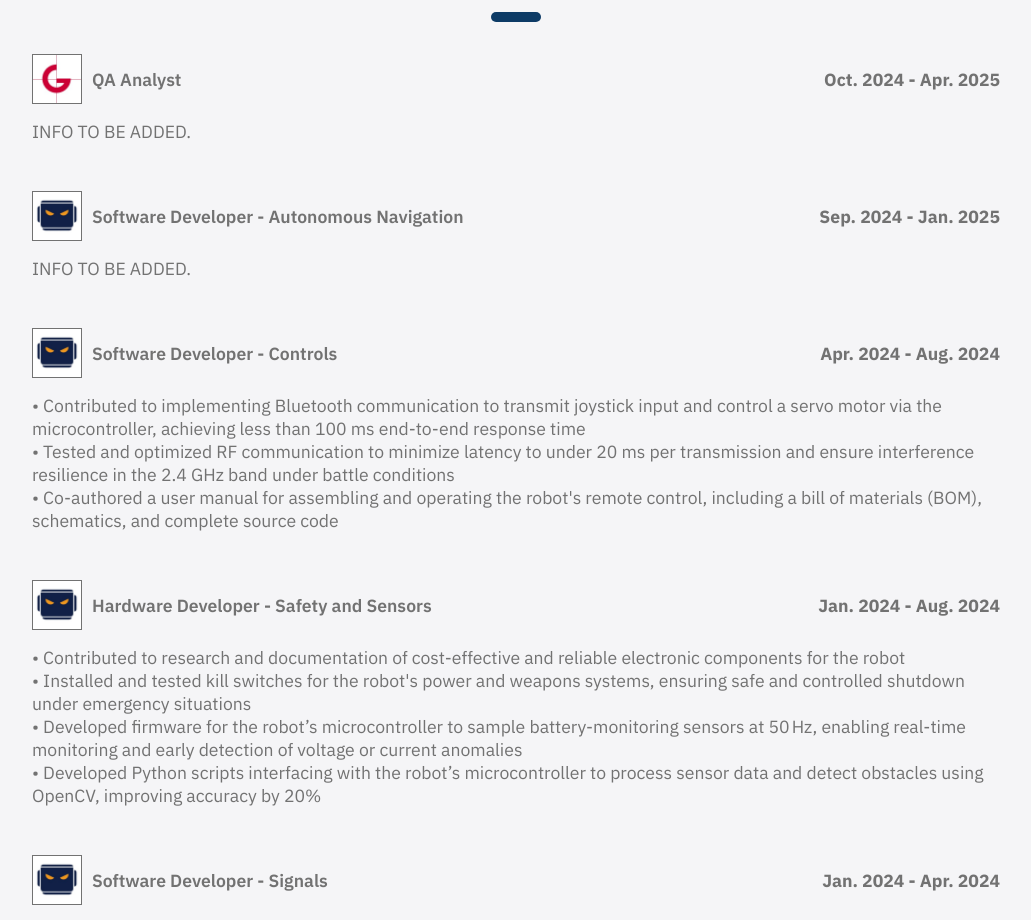
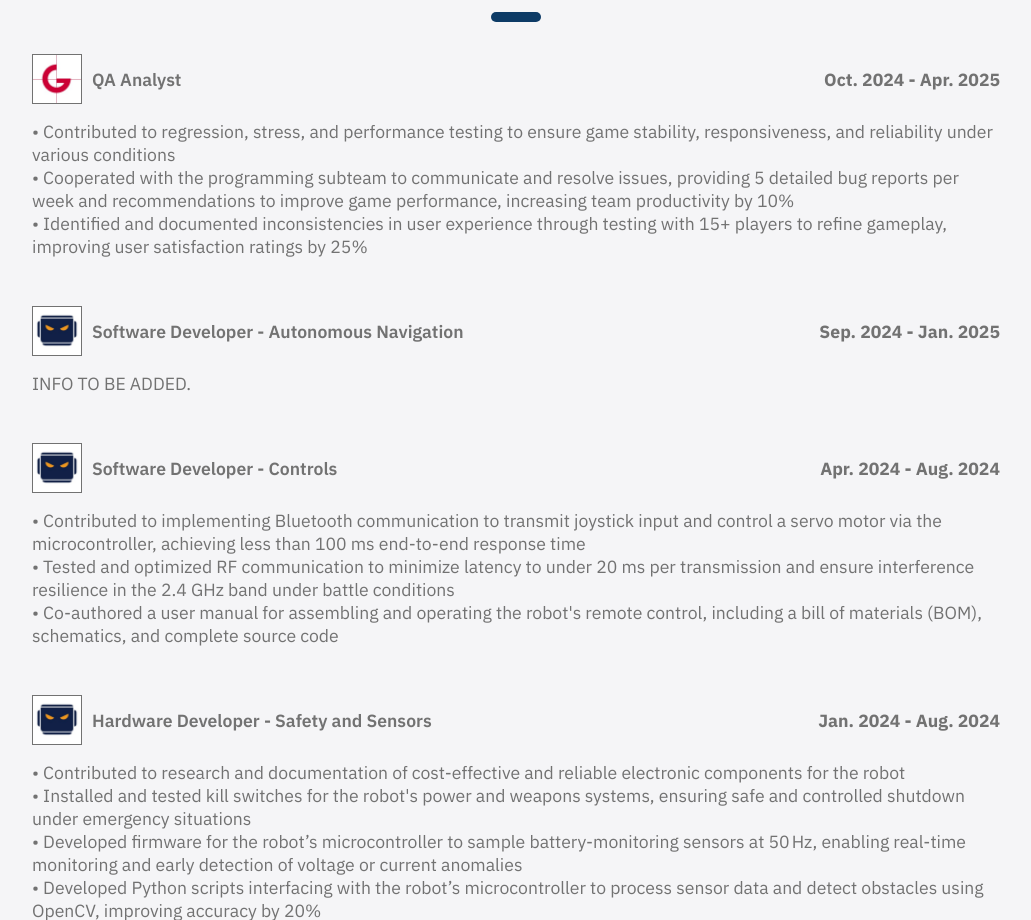
Before and after one commit to cthanges/Portfolio-Website, a plain HTML site: page index.html in a window 1280 px wide. Shown: the part 1700-2620 px from the top of the page, without its empty margins (124-1155 px from the left). Drawn offline with nearby package versions, Linux system fonts and the light colour scheme.

Commit message:
Added description for QA position

```diff
--- a/index.html
+++ b/index.html
@@ -91,7 +91,9 @@
                             <p>Oct. 2024 - Apr. 2025</p>
                         </div>
                         <p>
-                            INFO TO BE ADDED.
+                            • Contributed to regression, stress, and performance testing to ensure game stability, responsiveness, and reliability under various conditions<br>
+                            • Cooperated with the programming subteam to communicate and resolve issues, providing 5 detailed bug reports per week and recommendations to improve game performance, increasing team productivity by 10%<br>
+                            • Identified and documented inconsistencies in user experience through testing with 15+ players to refine gameplay, improving user satisfaction ratings by 25%
                         </p>
                     </li>
                     <li>
@@ -282,7 +284,7 @@
                         <a href="#"><i class="ri-twitter-x-line"></i></a>
                     </li>-->
                         <li>
-                            <a href="https://www.youtube.com/@CharranThangeswaran" target ="_blank"><i class="ri-youtube-line"></i></a>
+                            <a href="https://www.youtube.com/@cthanges" target ="_blank"><i class="ri-youtube-line"></i></a>
                         </li>
                     </ul>
                 </div>
```
